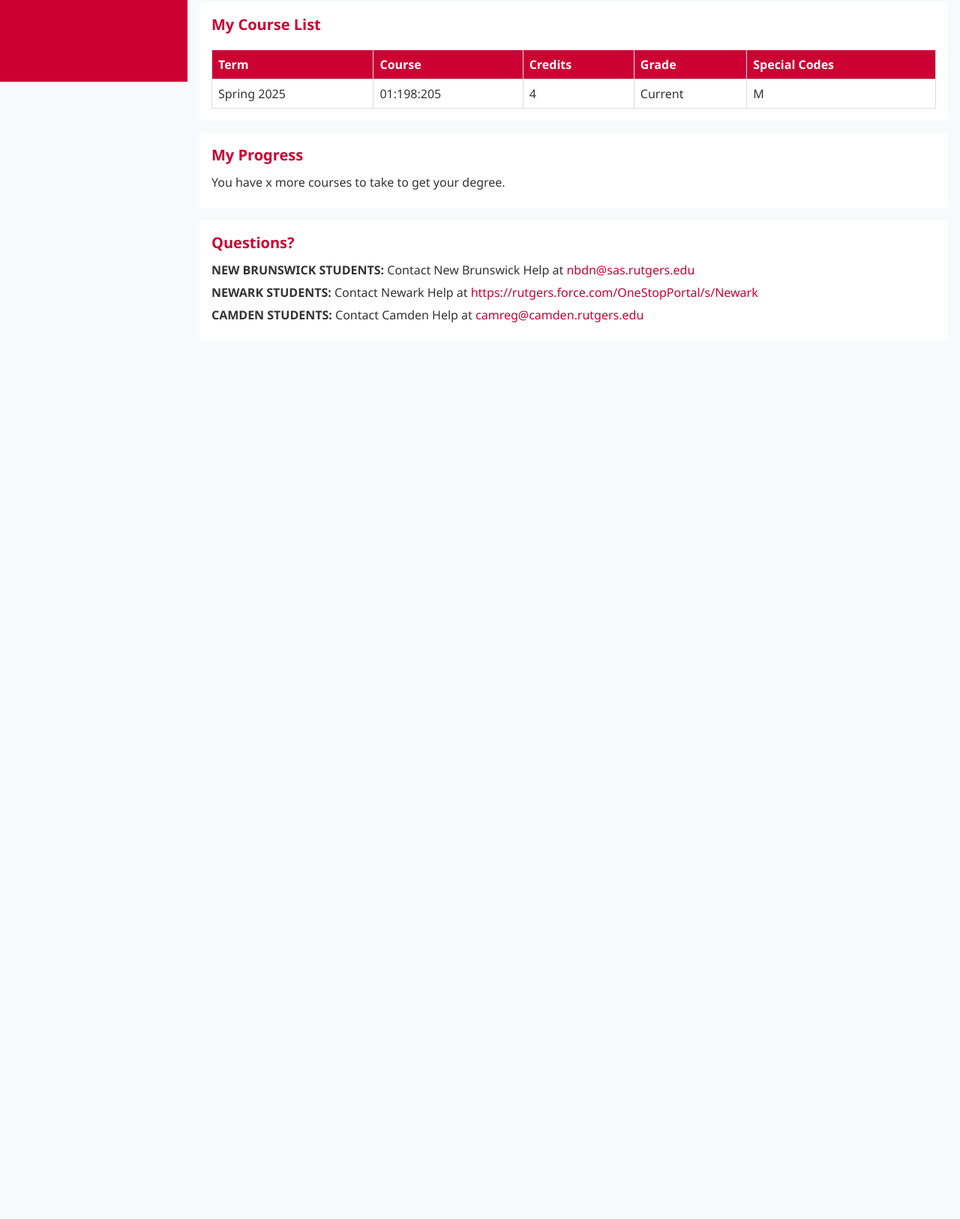
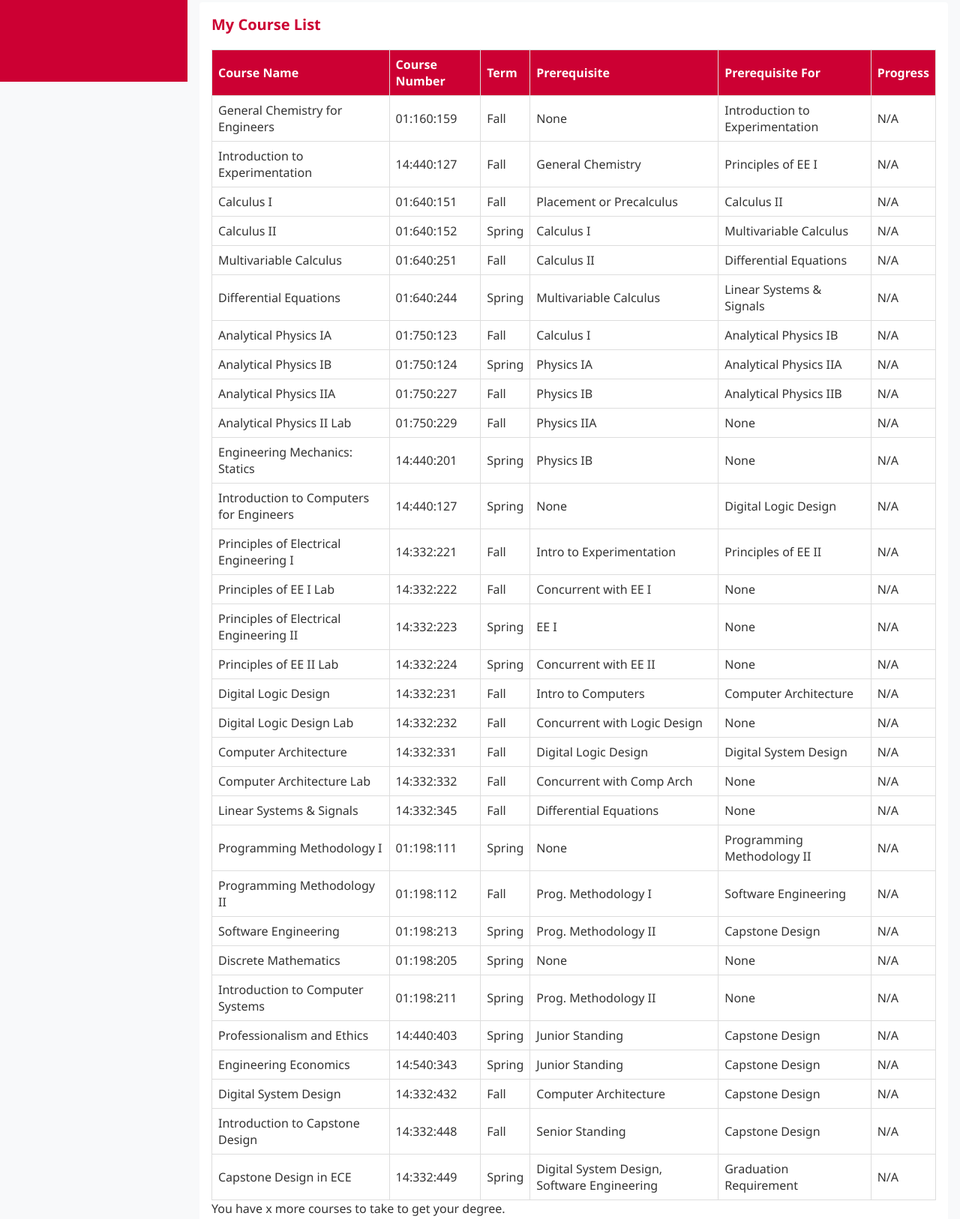
Before and after one commit to farah-massuh/SOENav, a website: page Project/Home/home.html in a window 1280 px wide. Shown: the part 691-2317 px from the top of the page at 75% size. Before the commit the page ends 1178 px from the top, so only its background shows below. Drawn offline with Linux system fonts and the light colour scheme.

Commit message:
Added course list based on selected major. Note that css should display whether or not a course has been taken with a checkmark. Progress should show whether course is 'Not taken', 'Planned', 'In-Progress', or 'Completed'. This data could be determined through SQL.

```diff
--- a/Project/Home/home.html
+++ b/Project/Home/home.html
@@ -87,29 +87,48 @@
       <table>
         <thead>
           <tr>
+            <th>Course Name</th>
+            <th>Course Number</th>
             <th>Term</th>
-            <th>Course</th>
-            <th>Credits</th>
-            <th>Grade</th>
-            <th>Special Codes</th>
+            <th>Prerequisite</th>
+            <th>Prerequisite For</th>
+            <th>Progress</th>
           </tr>
         </thead>
         <tbody>
-          <tr>
-            <td>Spring 2025</td>
-            <td>01:198:205</td>
-            <td>4</td>
-            <td>Current</td>
-            <td>M</td>
-          </tr>
-          <!-- Add more rows and edit later on-->
+          <tr><td>General Chemistry for Engineers</td><td>01:160:159</td><td>Fall</td><td>None</td><td>Introduction to Experimentation</td><td>N/A</td></tr>
+          <tr><td>Introduction to Experimentation</td><td>14:440:127</td><td>Fall</td><td>General Chemistry</td><td>Principles of EE I</td><td>N/A</td></tr>
+          <tr><td>Calculus I</td><td>01:640:151</td><td>Fall</td><td>Placement or Precalculus</td><td>Calculus II</td><td>N/A</td></tr>
+          <tr><td>Calculus II</td><td>01:640:152</td><td>Spring</td><td>Calculus I</td><td>Multivariable Calculus</td><td>N/A</td></tr>
+          <tr><td>Multivariable Calculus</td><td>01:640:251</td><td>Fall</td><td>Calculus II</td><td>Differential Equations</td><td>N/A</td></tr>
+          <tr><td>Differential Equations</td><td>01:640:244</td><td>Spring</td><td>Multivariable Calculus</td><td>Linear Systems & Signals</td><td>N/A</td></tr>
+          <tr><td>Analytical Physics IA</td><td>01:750:123</td><td>Fall</td><td>Calculus I</td><td>Analytical Physics IB</td><td>N/A</td></tr>
+          <tr><td>Analytical Physics IB</td><td>01:750:124</td><td>Spring</td><td>Physics IA</td><td>Analytical Physics IIA</td><td>N/A</td></tr>
+          <tr><td>Analytical Physics IIA</td><td>01:750:227</td><td>Fall</td><td>Physics IB</td><td>Analytical Physics IIB</td><td>N/A</td></tr>
+          <tr><td>Analytical Physics II Lab</td><td>01:750:229</td><td>Fall</td><td>Physics IIA</td><td>None</td><td>N/A</td></tr>
+          <tr><td>Engineering Mechanics: Statics</td><td>14:440:201</td><td>Spring</td><td>Physics IB</td><td>None</td><td>N/A</td></tr>
+          <tr><td>Introduction to Computers for Engineers</td><td>14:440:127</td><td>Spring</td><td>None</td><td>Digital Logic Design</td><td>N/A</td></tr>
+          <tr><td>Principles of Electrical Engineering I</td><td>14:332:221</td><td>Fall</td><td>Intro to Experimentation</td><td>Principles of EE II</td><td>N/A</td></tr>
+          <tr><td>Principles of EE I Lab</td><td>14:332:222</td><td>Fall</td><td>Concurrent with EE I</td><td>None</td><td>N/A</td></tr>
+          <tr><td>Principles of Electrical Engineering II</td><td>14:332:223</td><td>Spring</td><td>EE I</td><td>None</td><td>N/A</td></tr>
+          <tr><td>Principles of EE II Lab</td><td>14:332:224</td><td>Spring</td><td>Concurrent with EE II</td><td>None</td><td>N/A</td></tr>
+          <tr><td>Digital Logic Design</td><td>14:332:231</td><td>Fall</td><td>Intro to Computers</td><td>Computer Architecture</td><td>N/A</td></tr>
+          <tr><td>Digital Logic Design Lab</td><td>14:332:232</td><td>Fall</td><td>Concurrent with Logic Design</td><td>None</td><td>N/A</td></tr>
+          <tr><td>Computer Architecture</td><td>14:332:331</td><td>Fall</td><td>Digital Logic Design</td><td>Digital System Design</td><td>N/A</td></tr>
+          <tr><td>Computer Architecture Lab</td><td>14:332:332</td><td>Fall</td><td>Concurrent with Comp Arch</td><td>None</td><td>N/A</td></tr>
+          <tr><td>Linear Systems & Signals</td><td>14:332:345</td><td>Fall</td><td>Differential Equations</td><td>None</td><td>N/A</td></tr>
+          <tr><td>Programming Methodology I</td><td>01:198:111</td><td>Spring</td><td>None</td><td>Programming Methodology II</td><td>N/A</td></tr>
+          <tr><td>Programming Methodology II</td><td>01:198:112</td><td>Fall</td><td>Prog. Methodology I</td><td>Software Engineering</td><td>N/A</td></tr>
+          <tr><td>Software Engineering</td><td>01:198:213</td><td>Spring</td><td>Prog. Methodology II</td><td>Capstone Design</td><td>N/A</td></tr>
+          <tr><td>Discrete Mathematics</td><td>01:198:205</td><td>Spring</td><td>None</td><td>None</td><td>N/A</td></tr>
+          <tr><td>Introduction to Computer Systems</td><td>01:198:211</td><td>Spring</td><td>Prog. Methodology II</td><td>None</td><td>N/A</td></tr>
+          <tr><td>Professionalism and Ethics</td><td>14:440:403</td><td>Spring</td><td>Junior Standing</td><td>Capstone Design</td><td>N/A</td></tr>
+          <tr><td>Engineering Economics</td><td>14:540:343</td><td>Spring</td><td>Junior Standing</td><td>Capstone Design</td><td>N/A</td></tr>
+          <tr><td>Digital System Design</td><td>14:332:432</td><td>Fall</td><td>Computer Architecture</td><td>Capstone Design</td><td>N/A</td></tr>
+          <tr><td>Introduction to Capstone Design</td><td>14:332:448</td><td>Fall</td><td>Senior Standing</td><td>Capstone Design</td><td>N/A</td></tr>
+          <tr><td>Capstone Design in ECE</td><td>14:332:449</td><td>Spring</td><td>Digital System Design, Software Engineering</td><td>Graduation Requirement</td><td>N/A</td></tr>
         </tbody>
       </table>
-    </div>
-
-    <!--Farah, your template here. How you want the course requirements for major to appear here. Later on, JS and HTML will edit the DOM later-->
-    <div class="dn-section requirements" id="progress">
-      <h2>My Progress</h2>
       <p>You have <span id="remaining_courses">x</span> more courses to take to get your degree.</p>
       <!--Remember that there's alternate courses too-->
 
```
